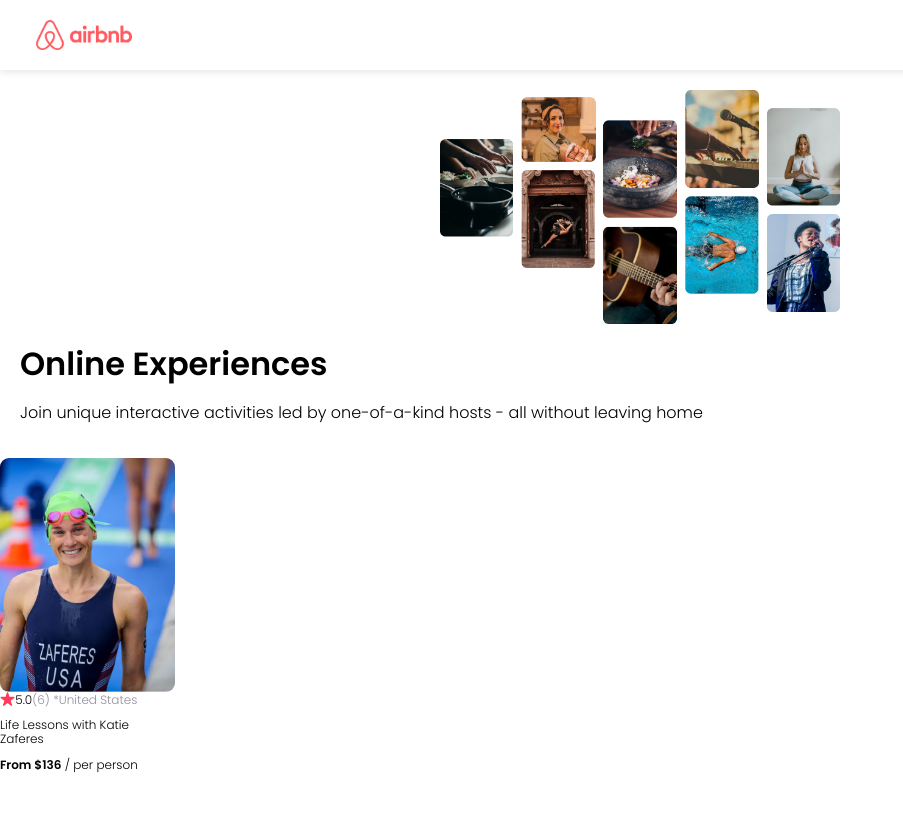
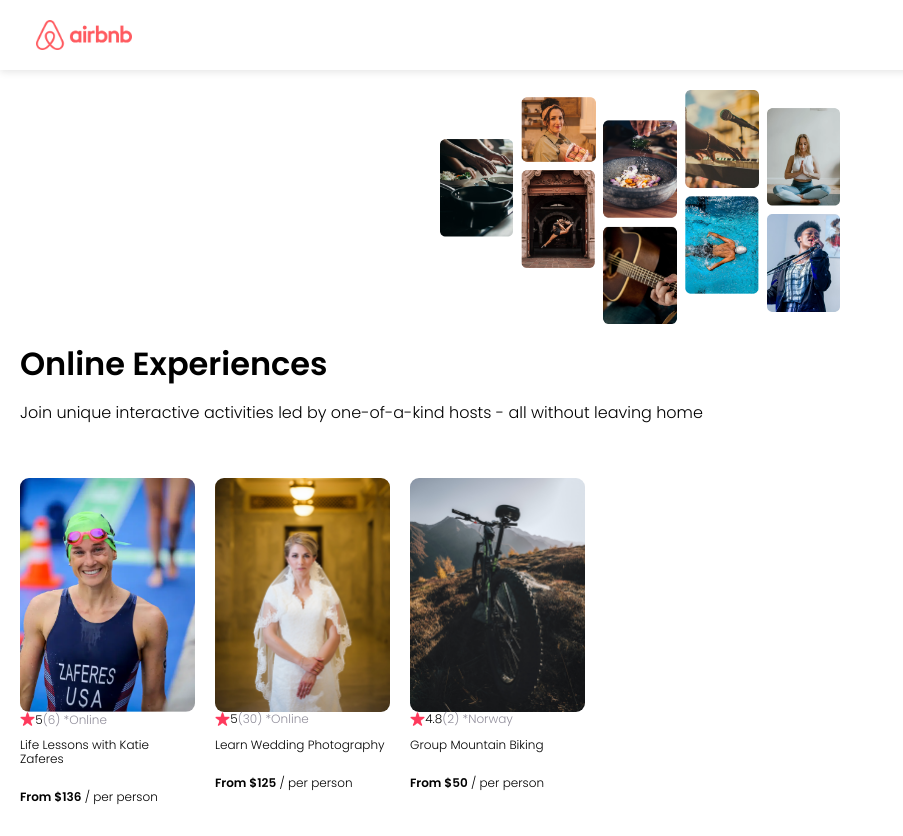
Before and after one commit to klsmith5370/Airbnb-Clone, a React app: page / in a window 1280 px wide. Shown: the whole page, without its empty margins (0-903 px from the left). Before the commit the page ends 800 px from the top, so only its background shows below. Built offline with nearby package versions, Linux system fonts and the light colour scheme.

Commit message:
Added dummy data and additional styling

```diff
--- a/App.js
+++ b/App.js
@@ -2,20 +2,27 @@
 import NavBar from "./components/NavBar"
 import Hero from "./components/Hero"
 import Card from "./components/Card"
+import data from "./data";
 
 export default function App() {
+    const experienceData = data.map((experience) => {
+        return (<Card
+            key={experience.id}
+            title={experience.title}
+            price={experience.price}
+            coverImg={experience.coverImg}
+            stats={experience.stats}
+            location={experience.location}
+
+            />)
+    })
     return (
         <div>
             <NavBar />
             <Hero />
-            <Card
-                img="katie-zaferes.png"
-                rating="5.0"
-                reviewCount={6}
-                country="United States"
-                title="Life Lessons with Katie Zaferes"
-                price={136}
-            />
+            <section className="cards-list">
+                {experienceData}
+            </section>
         </div>
     )
 }
--- a/components/Card.js
+++ b/components/Card.js
@@ -3,12 +3,12 @@
 export default function Card(props) {
     return (
         <div className="card">
-            <img src={`../images/${props.img}`} alt="Katie Zaferes" className="card--image"/>
+            <img src={`../images/${props.coverImg}`} alt="cover image" className="card--image"/>
             <div className="card--stats">
                 <img src="../images/star.png" className="card--star"/>
-                <span>{props.rating}</span>
-                <span className="gray">({props.reviewCount}) * </span>
-                <span className="gray">{props.country}</span>
+                <span>{props.stats.rating}</span>
+                <span className="gray">({props.stats.reviewCount}) * </span>
+                <span className="gray">{props.location}</span>
             </div>
             <p>{props.title}</p>
             <p><strong>From ${props.price}</strong> / per person</p>
--- /dev/null
+++ b/data.js
@@ -0,0 +1,41 @@
+export default [
+    {
+        id: 1,
+        title: "Life Lessons with Katie Zaferes",
+        description: "I will share with you what I call \"Positively Impactful Moments of Disappointment.\" Throughout my career, many of my highest moments only came after setbacks and losses. But learning from those difficult moments is what gave me the ability to rise above them and reach my goals.",
+        price: 136,
+        coverImg: "katie-zaferes.png",
+        stats: {
+            rating: 5.0,
+            reviewCount: 6
+        },
+        location: "Online",
+        openSpots: 0,
+    },
+    {
+        id: 2,
+        title: "Learn Wedding Photography",
+        description: "Interested in becoming a wedding photographer? For beginner and experienced photographers alike, join us in learning techniques required to leave the happy couple with memories that'll last a lifetime.",
+        price: 125,
+        coverImg: "wedding-photography.png",
+        stats: {
+            rating: 5.0,
+            reviewCount: 30
+        },
+        location: "Online",
+        openSpots: 27,
+    },
+    {
+        id: 3,
+        title: "Group Mountain Biking",
+        description: "Experience the beautiful Norwegian landscape and meet new friends all while conquering rugged terrain on your mountain bike. (Bike provided!)",
+        price: 50,
+        coverImg: "mountain-bike.png",
+        stats: {
+            rating: 4.8,
+            reviewCount: 2
+        },
+        location: "Norway",
+        openSpots: 3,
+    }
+]
--- a/style.css
+++ b/style.css
@@ -47,6 +47,16 @@
 .card {
     width: 175px;
     font-size: 12px;
+    flex: 0 0 auto;
+    display: flex;
+    flex-direction: column;
+}
+
+.cards-list {
+    display: flex;
+    flex-wrap: nowrap;
+    gap: 20px;
+    overflow-x: auto;
 }
 
 .card--image {
```
Also changed, not shown: images/mountain-bike.png (added), images/wedding-photography.png (added), index.pack.js.
